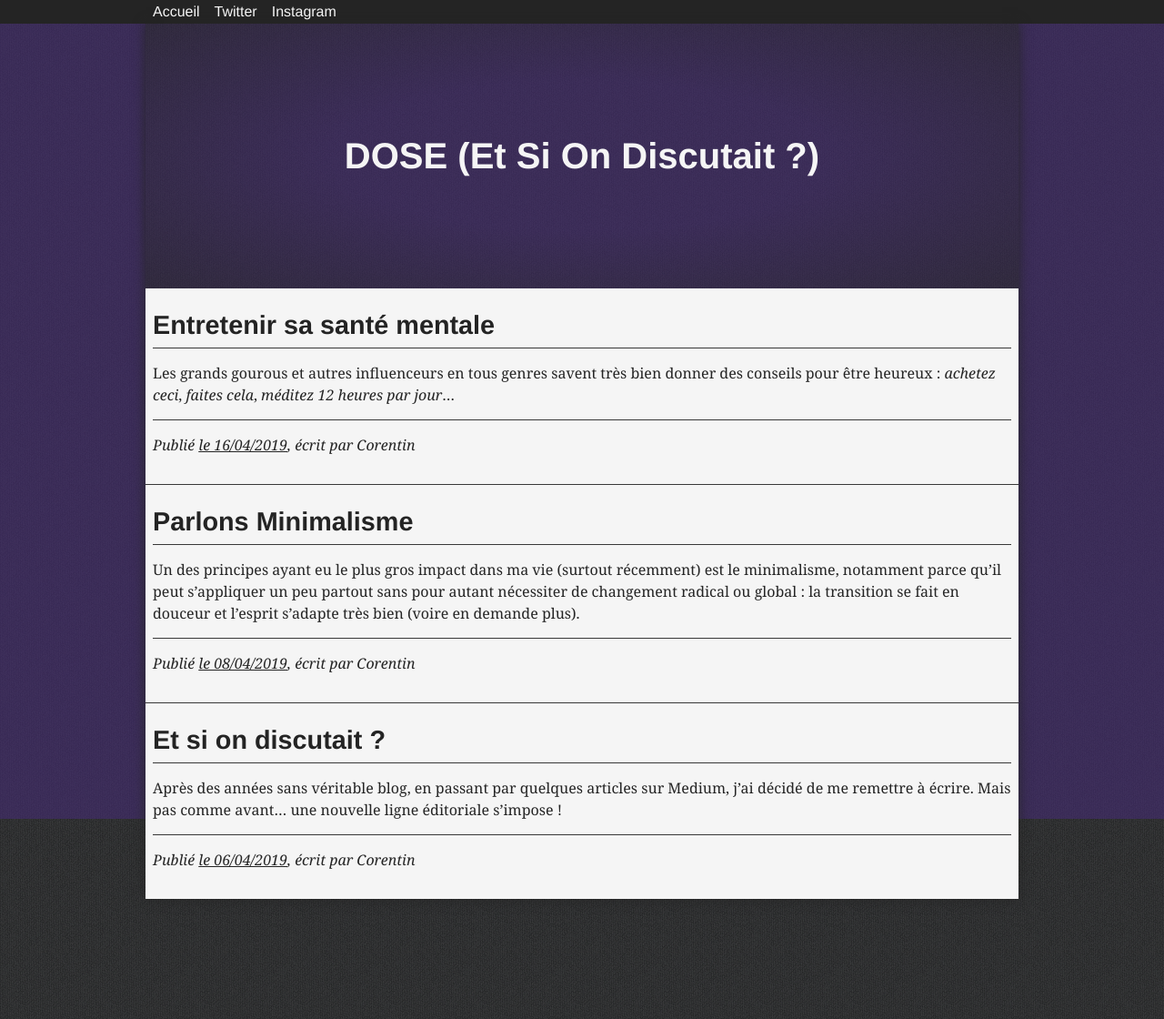
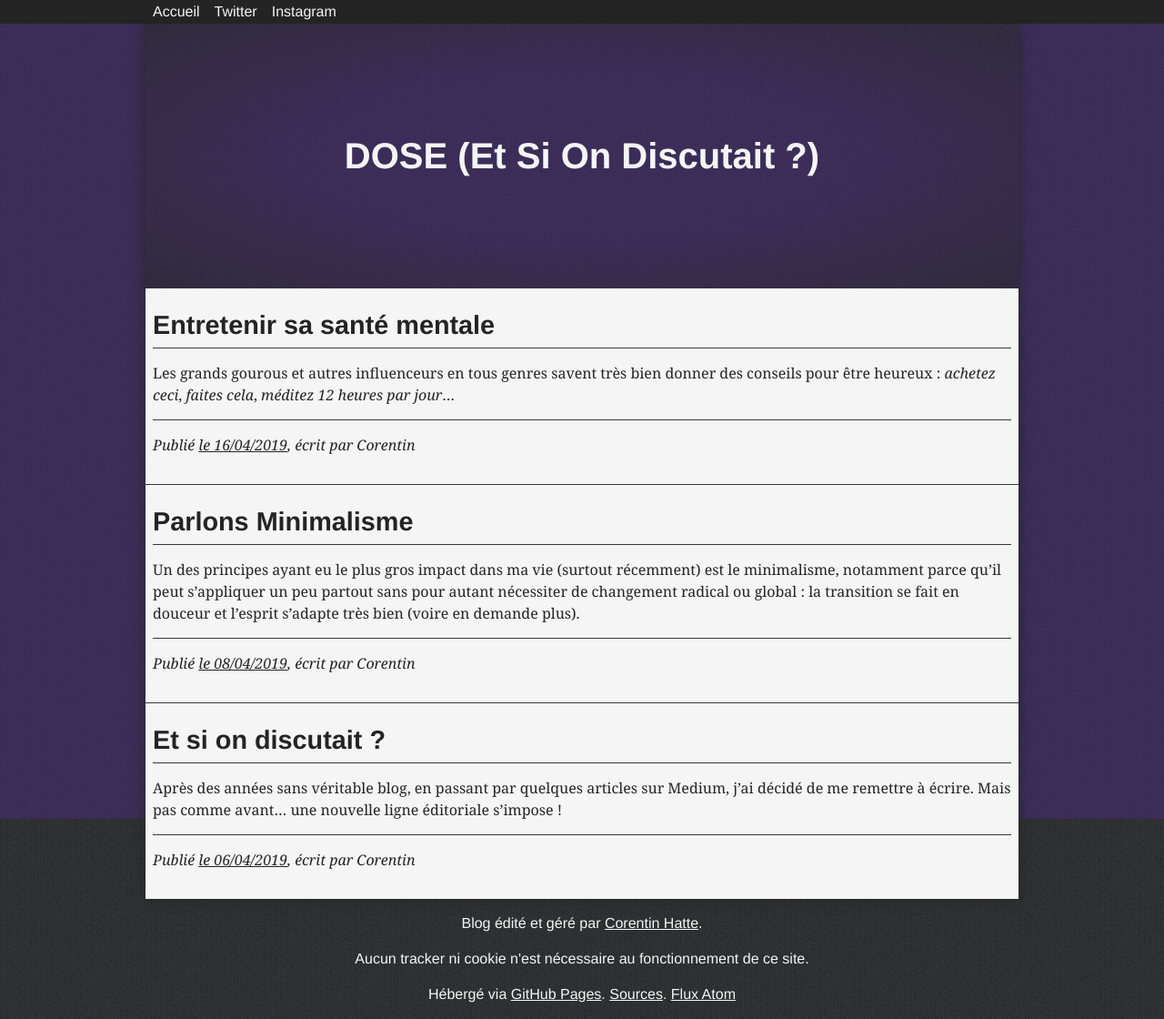
Before and after one commit to viki53/Blog, a Jekyll site: the page built from index.html, in a window 1280 px wide. Shown: the whole page at 91% size. Built offline with Jekyll 4.4.1, drawn with Linux system fonts in a browser that asks for light colours; the list of posts is cut into pages by our own code; before the commit the page ends 988 px from its top, so only the background shows below that.

Commit message:
Add foot notes to blog

```diff
--- a/_includes/footer.html
+++ b/_includes/footer.html
@@ -1,3 +1,9 @@
-	</main>
+	<aside id="footnotes">
+		<div class="container">
+			<p>Blog édité et géré par <a href="mailto:contact@corentin-hatte.eu?subject=Contact via le blog">Corentin Hatte</a>. </p>
+			<p>Aucun tracker ni cookie n'est nécessaire au fonctionnement de ce site.</p>
+			<p>Hébergé via <a href="https://pages.github.com/" target="_blank" rel="noopener noreferrer">GitHub Pages</a>. <a href="https://github.com/viki53/Blog" target="_blank" rel="noopener noreferrer">Sources</a>. <a href="{{ "/atom.xml" | prepend:site.github.url }}" title="Vous pouvez vous abonner au flux Atom pour être informé des nouveaux articles">Flux Atom</a></p>
+		</div>
+	</aside>
 </body>
 </html>
--- /dev/null
+++ b/_sass/footnotes.scss
@@ -0,0 +1,4 @@
+#footnotes {
+	text-align: center;
+	font-family: $font-family-headings;
+}
--- a/css/styles.scss
+++ b/css/styles.scss
@@ -5,3 +5,4 @@
 @import "./quick-access.scss";
 @import "./hero.scss";
 @import "./article.scss";
+@import "./footnotes.scss";
```
